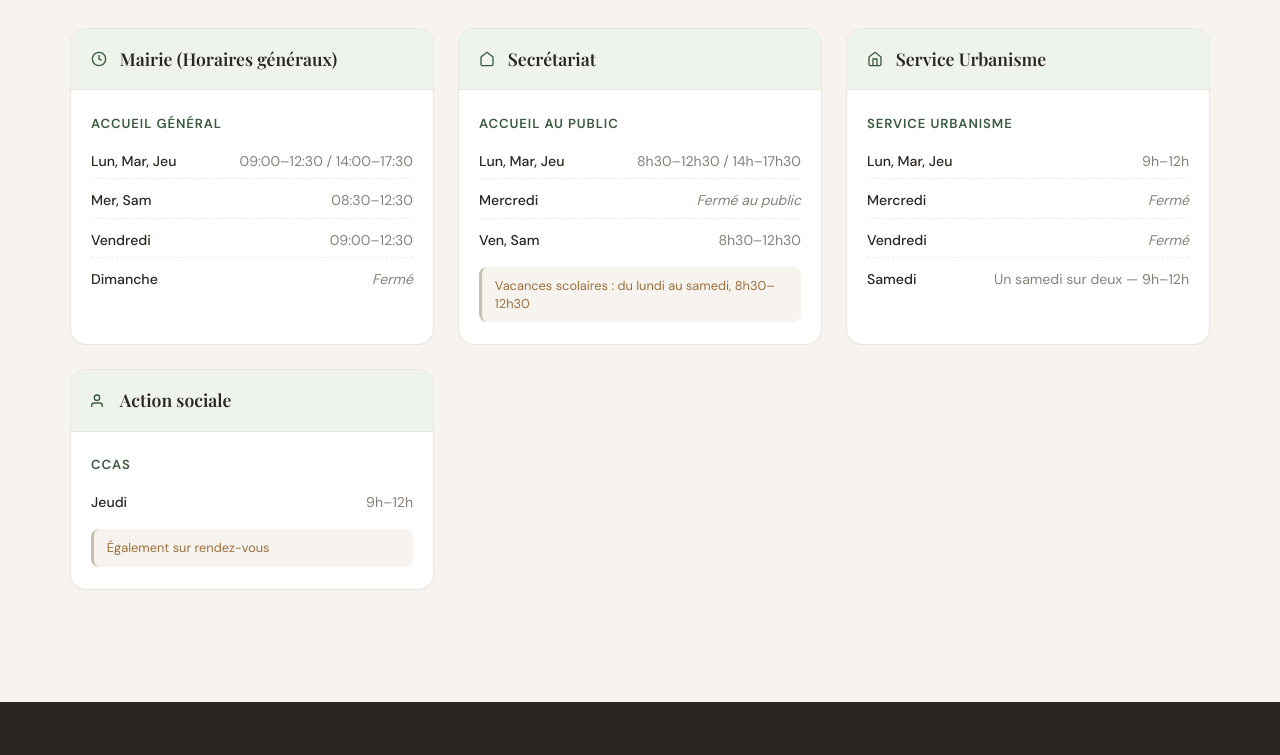
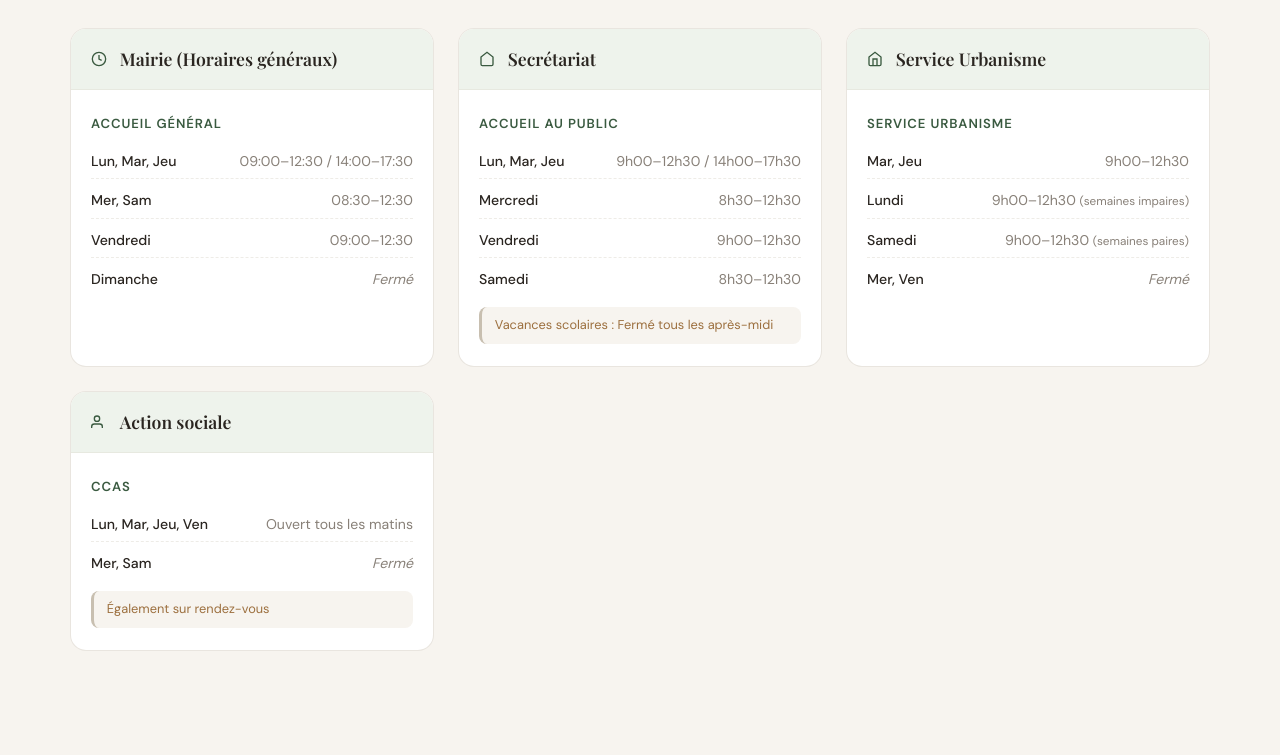
Before and after one commit to PayetGabriel/mairie-saint-cyr-sur-morin, a website: page la-commune/permanences.html in a window 1280 px wide. Shown: the part 658-1413 px from the top of the page. Drawn offline with nearby package versions, Linux system fonts and the light colour scheme; a web font is replaced by a local one.

Commit message:
permanences

```diff
--- a/la-commune/permanences.html
+++ b/la-commune/permanences.html
@@ -51,6 +51,7 @@
 
     <div class="permanences-grid reveal">
 
+        <!-- CARTE 1 : MAIRIE -->
         <div class="perm-card">
             <div class="perm-card-head">
             <svg width="16" height="16" fill="none" stroke="currentColor" stroke-width="2" viewBox="0 0 24 24">
@@ -70,6 +71,7 @@
             </div>
         </div>
 
+      <!-- CARTE 2 : SECRÉTARIAT -->
         <div class="perm-card">
         <div class="perm-card-head">
             <svg width="16" height="16" fill="none" stroke="currentColor" stroke-width="2" viewBox="0 0 24 24">
@@ -80,14 +82,16 @@
         <div class="perm-card-body">
             <div class="perm-card-name">Accueil au public</div>
             <div class="perm-horaires">
-            <div class="perm-horaire-row"><span class="perm-day">Lun, Mar, Jeu</span><span class="perm-hours">8h30–12h30 / 14h–17h30</span></div>
-            <div class="perm-horaire-row"><span class="perm-day">Mercredi</span><span class="perm-hours" style="color:var(--gris); font-style:italic;">Fermé au public</span></div>
-            <div class="perm-horaire-row"><span class="perm-day">Ven, Sam</span><span class="perm-hours">8h30–12h30</span></div>
+            <div class="perm-horaire-row"><span class="perm-day">Lun, Mar, Jeu</span><span class="perm-hours">9h00–12h30 / 14h00–17h30</span></div>
+            <div class="perm-horaire-row"><span class="perm-day">Mercredi</span><span class="perm-hours">8h30–12h30</span></div>
+            <div class="perm-horaire-row"><span class="perm-day">Vendredi</span><span class="perm-hours">9h00–12h30</span></div>
+            <div class="perm-horaire-row"><span class="perm-day">Samedi</span><span class="perm-hours">8h30–12h30</span></div>
             </div>
-          <div class="perm-note">Vacances scolaires : du lundi au samedi, 8h30–12h30</div>
+            <div class="perm-note">Vacances scolaires : Fermé tous les après-midi</div>
         </div>
         </div>
 
+        <!-- CARTE 3 : URBANISME -->
         <div class="perm-card">
         <div class="perm-card-head">
             <svg width="16" height="16" fill="none" stroke="currentColor" stroke-width="2" viewBox="0 0 24 24">
@@ -99,14 +103,15 @@
         <div class="perm-card-body">
             <div class="perm-card-name">Service Urbanisme</div>
             <div class="perm-horaires">
-            <div class="perm-horaire-row"><span class="perm-day">Lun, Mar, Jeu</span><span class="perm-hours">9h–12h</span></div>
-            <div class="perm-horaire-row"><span class="perm-day">Mercredi</span><span class="perm-hours" style="color:var(--gris); font-style:italic;">Fermé</span></div>
-            <div class="perm-horaire-row"><span class="perm-day">Vendredi</span><span class="perm-hours" style="color:var(--gris); font-style:italic;">Fermé</span></div>
-            <div class="perm-horaire-row"><span class="perm-day">Samedi</span><span class="perm-hours">Un samedi sur deux — 9h–12h</span></div>
+            <div class="perm-horaire-row"><span class="perm-day">Mar, Jeu</span><span class="perm-hours">9h00–12h30</span></div>
+            <div class="perm-horaire-row"><span class="perm-day">Lundi</span><span class="perm-hours">9h00–12h30 <small style="color:var(--gris); font-weight:normal;">(semaines impaires)</small></span></div>
+            <div class="perm-horaire-row"><span class="perm-day">Samedi</span><span class="perm-hours">9h00–12h30 <small style="color:var(--gris); font-weight:normal;">(semaines paires)</small></span></div>
+            <div class="perm-horaire-row"><span class="perm-day">Mer, Ven</span><span class="perm-hours" style="color:var(--gris); font-style:italic;">Fermé</span></div>
             </div>
         </div>
         </div>
 
+        <!-- CARTE 4 : CCAS -->
         <div class="perm-card">
         <div class="perm-card-head">
             <svg width="16" height="16" fill="none" stroke="currentColor" stroke-width="2" viewBox="0 0 24 24">
@@ -118,7 +123,8 @@
         <div class="perm-card-body">
             <div class="perm-card-name">CCAS</div>
             <div class="perm-horaires">
-            <div class="perm-horaire-row"><span class="perm-day">Jeudi</span><span class="perm-hours">9h–12h</span></div>
+            <div class="perm-horaire-row"><span class="perm-day">Lun, Mar, Jeu, Ven</span><span class="perm-hours">Ouvert tous les matins</span></div>
+            <div class="perm-horaire-row"><span class="perm-day">Mer, Sam</span><span class="perm-hours" style="color:var(--gris); font-style:italic;">Fermé</span></div>
             </div>
             <div class="perm-note">Également sur rendez-vous</div>
         </div>
```
Lines whose indentation alone changed are shown as unchanged.
